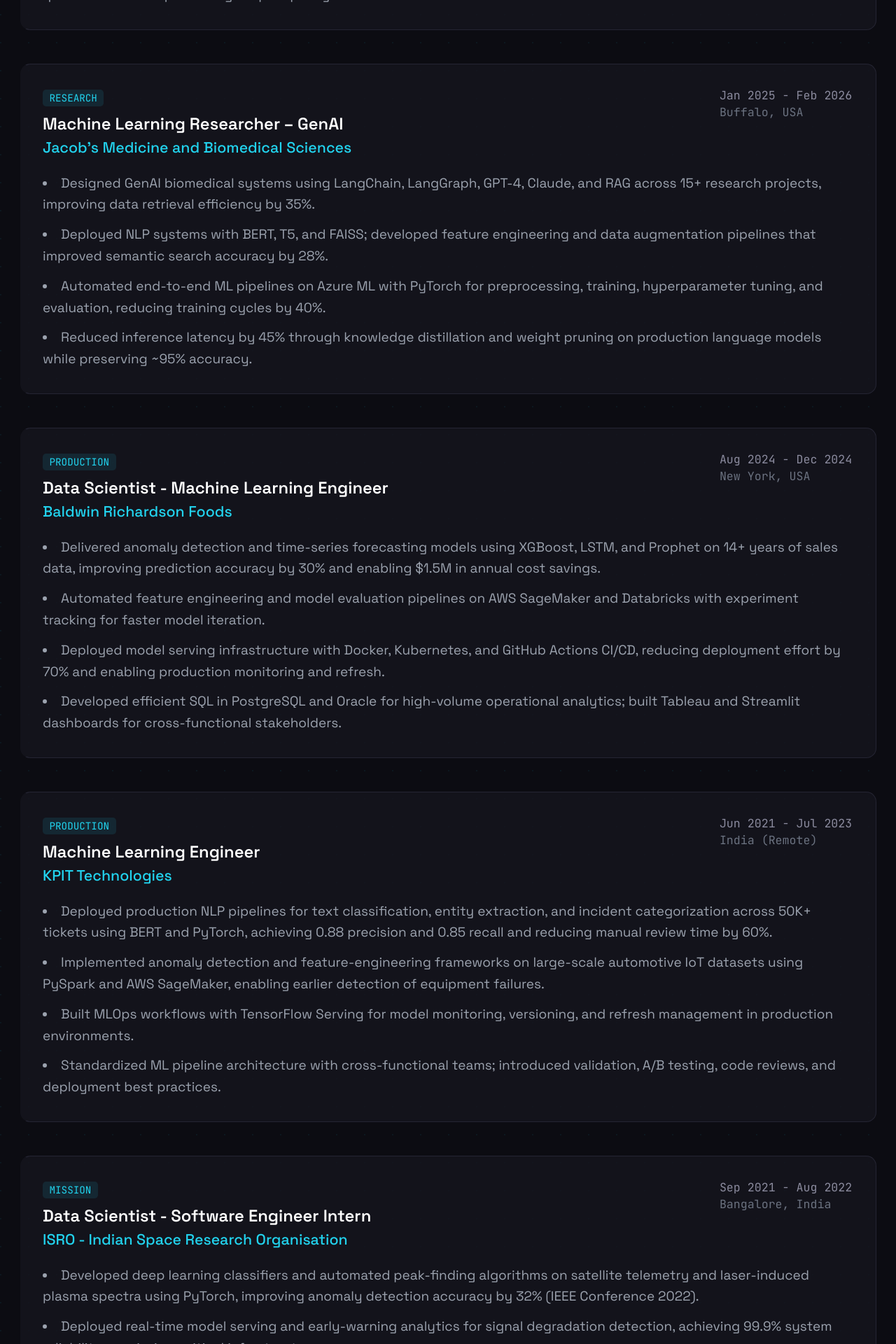
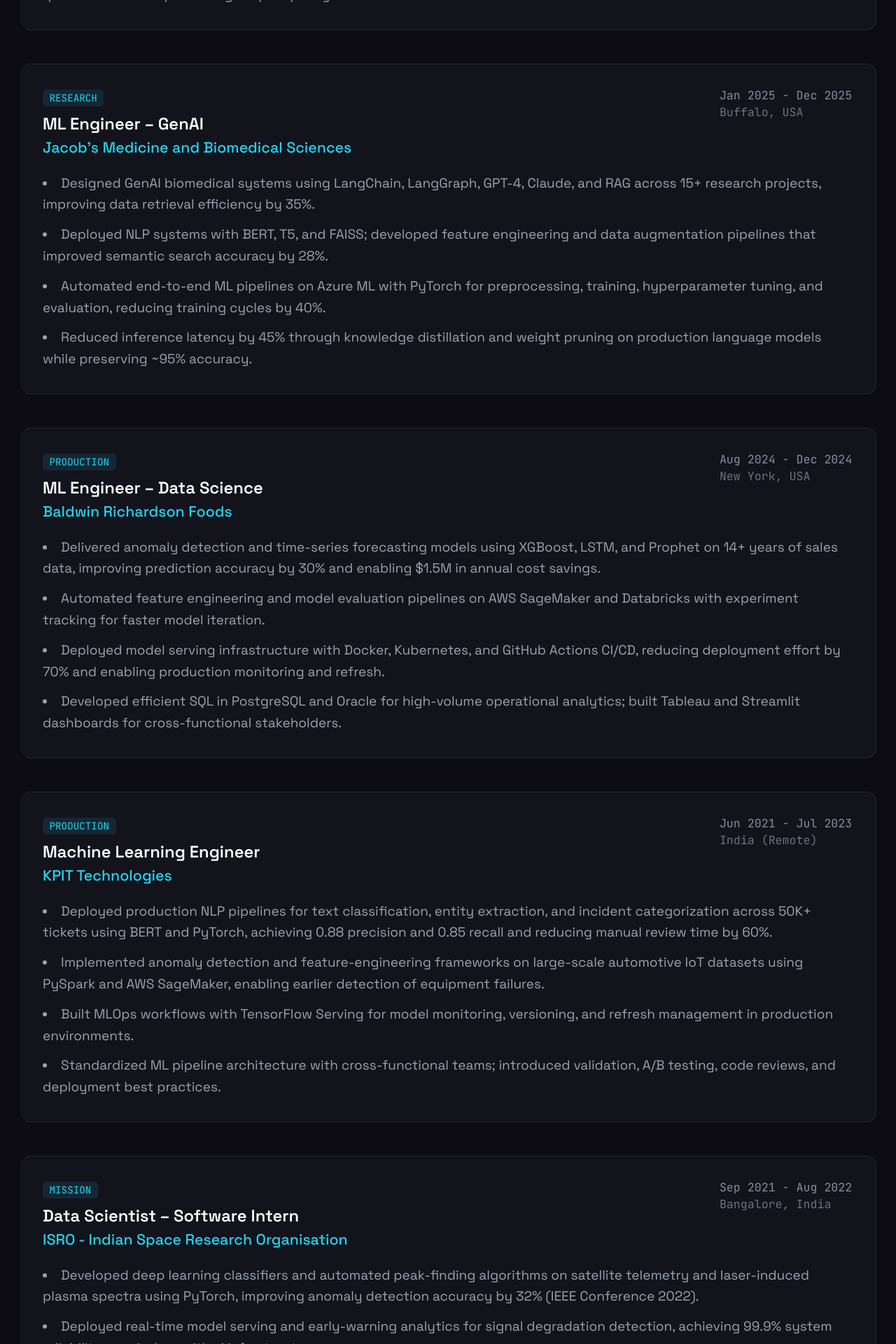
Before and after one commit to snkpgithub/portfolio, a Next.js app: page / in a window 1280 px wide. Shown: the part 2020-3940 px from the top of the page at 70% size. Built offline with nearby package versions, Linux system fonts and the light colour scheme; no server answers.

Commit message:
apply resume title and timeline updates,

```diff
--- a/src/components/Experience.tsx
+++ b/src/components/Experience.tsx
@@ -17,9 +17,9 @@
     tag: "PRODUCTION",
   },
   {
-    role: "Machine Learning Researcher – GenAI",
+    role: "ML Engineer – GenAI",
     company: "Jacob's Medicine and Biomedical Sciences",
-    period: "Jan 2025 - Feb 2026",
+    period: "Jan 2025 - Dec 2025",
     location: "Buffalo, USA",
     bullets: [
       "Designed GenAI biomedical systems using LangChain, LangGraph, GPT-4, Claude, and RAG across 15+ research projects, improving data retrieval efficiency by 35%.",
@@ -30,7 +30,7 @@
     tag: "RESEARCH",
   },
   {
-    role: "Data Scientist - Machine Learning Engineer",
+    role: "ML Engineer – Data Science",
     company: "Baldwin Richardson Foods",
     period: "Aug 2024 - Dec 2024",
     location: "New York, USA",
@@ -56,7 +56,7 @@
     tag: "PRODUCTION",
   },
   {
-    role: "Data Scientist - Software Engineer Intern",
+    role: "Data Scientist – Software Intern",
     company: "ISRO - Indian Space Research Organisation",
     period: "Sep 2021 - Aug 2022",
     location: "Bangalore, India",
--- a/src/components/Projects.tsx
+++ b/src/components/Projects.tsx
@@ -47,7 +47,7 @@
   {
     name: "GenAI Biomedical Pipeline",
     tag: "Research · Jacob's Medicine",
-    period: "Jan 2025 – Feb 2026",
+    period: "Jan 2025 – Dec 2025",
     desc: "LangChain, LangGraph, RAG with GPT-4/Claude across 15+ research projects. Improved data retrieval and experimental efficiency by 35%.",
     stack: "LangChain · LangGraph · RAG · Azure ML",
     href: null,
```
Also changed, not shown: 1 other file (tests, documents, lock files or other folders).
